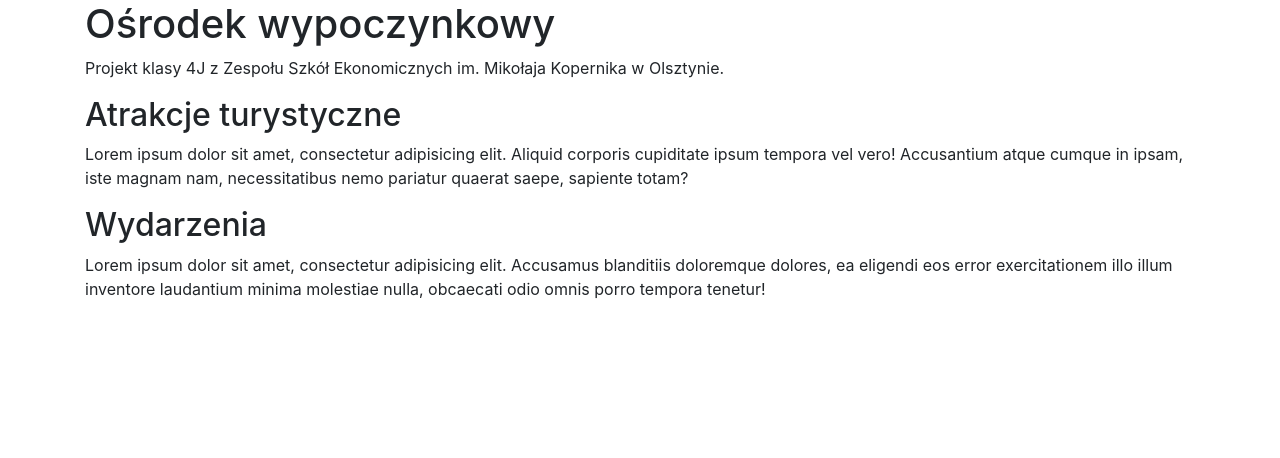
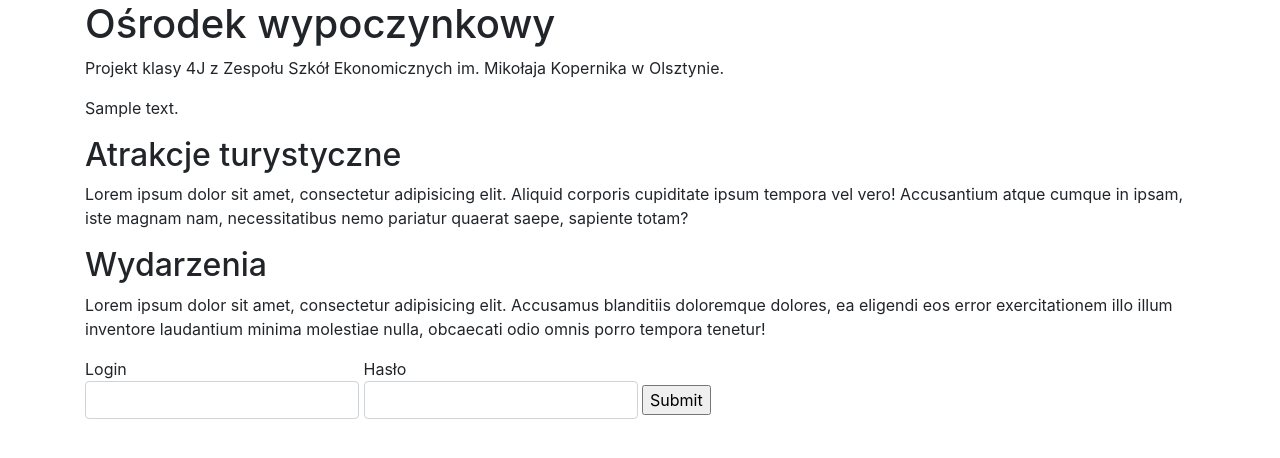
Before and after one commit to AnonymousX86/osrodek, a PHP site: page / in a window 1280 px wide. Shown: the part 56-514 px from the top of the page. Run offline with PHP 8.4, Linux system fonts and the light colour scheme; tables that the repository leaves empty or names only in its code hold one stand-in row (values such as "Sample post"); a stand-in replaces the project's code that opens the database connection.

Commit message:
Dodano logownaie się

```diff
--- a/web/index.php
+++ b/web/index.php
@@ -29,6 +29,16 @@
         <div class="col">
             <h1>Ośrodek wypoczynkowy</h1>
             <p>Projekt klasy 4J z Zespołu Szkół Ekonomicznych im. Mikołaja Kopernika w Olsztynie.</p>
+            <?php
+            require 'env/connect.php';
+            $sql = $mysqli->prepare('SELECT content FROM articles WHERE id = 1');
+            $sql->execute();
+            $result = $sql->get_result();
+            while ($row = $result->fetch_assoc())
+                echo '<p>'.$row['content'].'</p>';
+            $result->close();
+            $mysqli->close();
+            ?>
         </div>
     </div>
     <div class="row">
@@ -47,6 +57,21 @@
                 omnis porro tempora tenetur!</p>
         </div>
     </div>
+    <div class="row">
+        <div class="col">
+            <form action="scripts/login.php" method="post">
+                <label>
+                    Login
+                    <input class="form-control" type="text" name="login" required/>
+                </label>
+                <label>
+                    Hasło
+                    <input class="form-control" type="password" name="password" required/>
+                </label>
+                <input type="submit">
+            </form>
+        </div>
+    </div>
 </div>
 <?php require "static/scripts.html" ?>
 </body>
```
